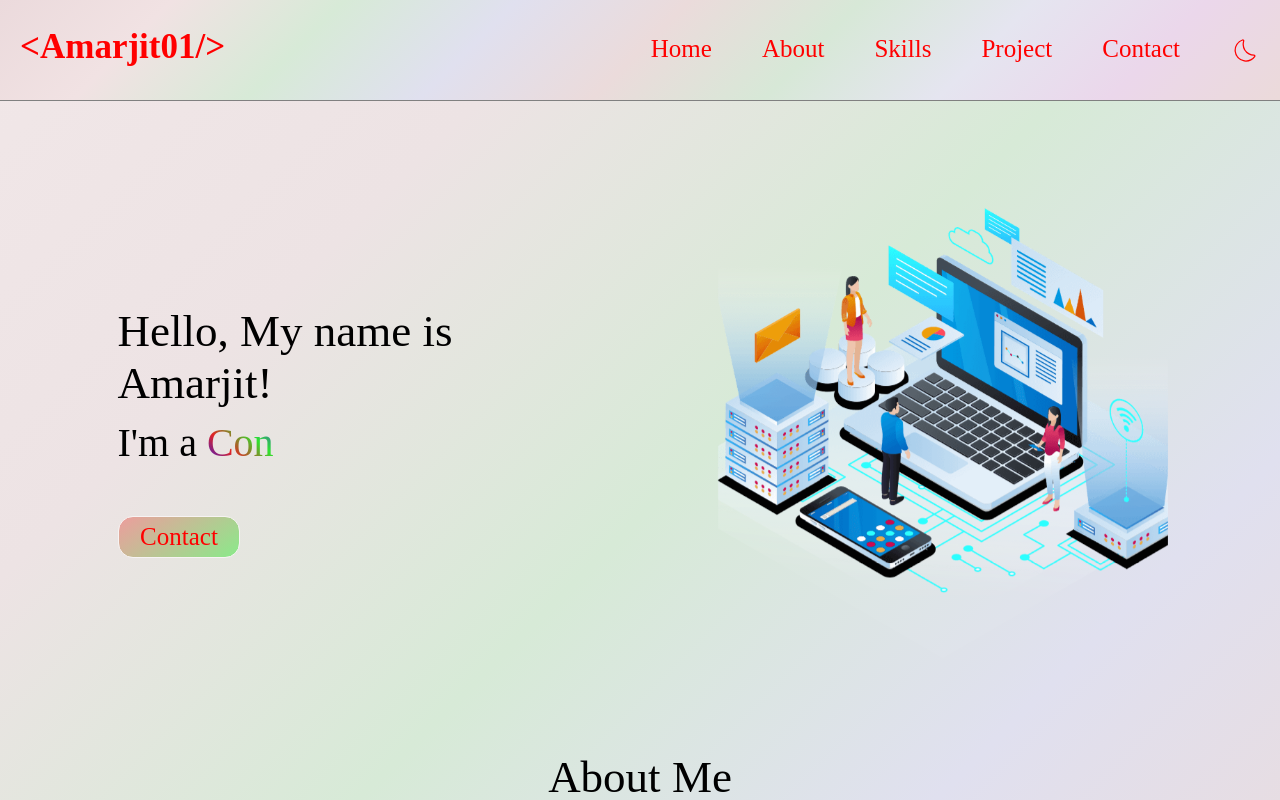
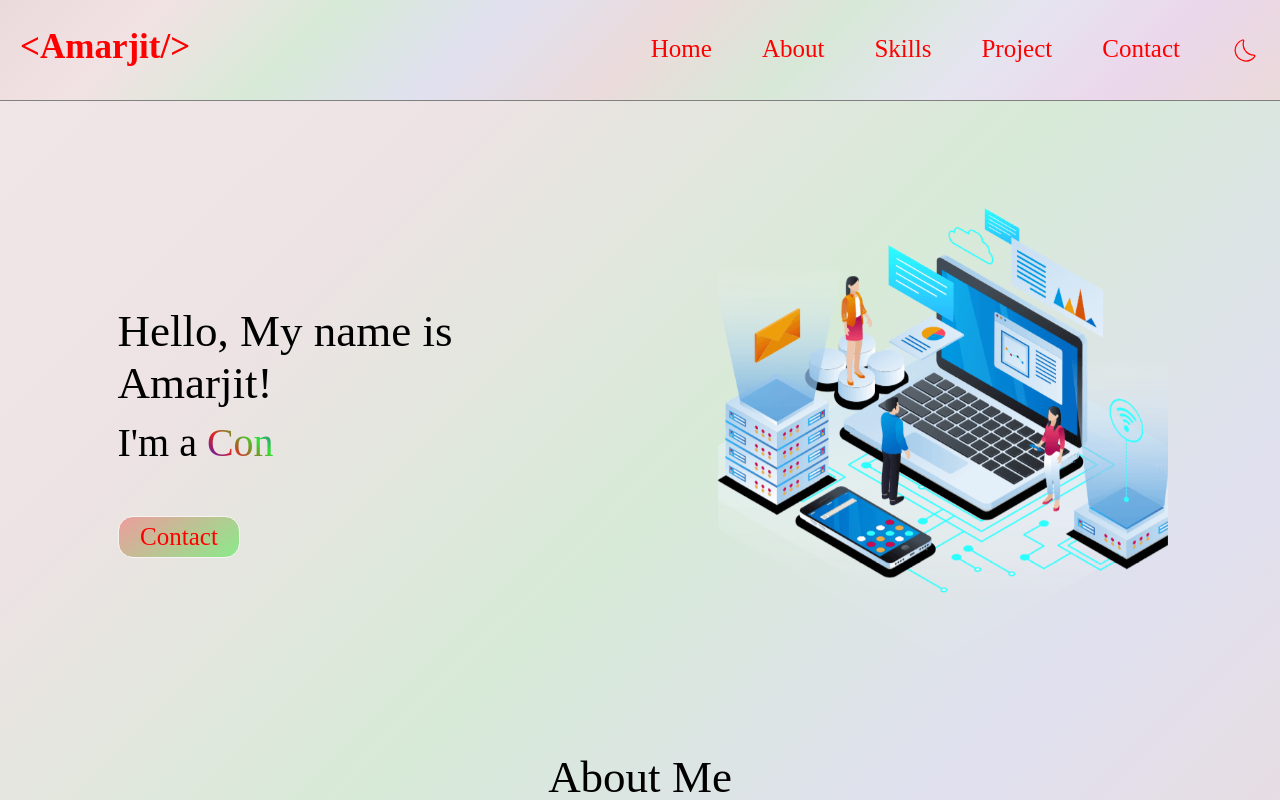
Before and after one commit to Amarjit-Gupta/Amarjit-portfolio-nextjs, a Next.js app: page / in a window 1280 px wide. Shown: the top 800 px of the page. Built offline with nearby package versions, Linux system fonts and the light colour scheme.

Commit message:
Update page.jsx

```diff
--- a/app/Header/page.jsx
+++ b/app/Header/page.jsx
@@ -15,7 +15,7 @@ const Header = ({ handleMain, main }) => {
 
     return (
         <div className={`header ${main ? "dark" : ""}`}>
-            <p className={`myname ${main ? "sp" : ""}`}>&lt;Amarjit01/&gt;</p>
+            <p className={`myname ${main ? "sp" : ""}`}>&lt;Amarjit/&gt;</p>
             <div  className={`toggle-btn ${main ? "t-btn" : ""}`} onClick={() => setMenu(!menu)}>{menu ? <RxCross1 className="toogle-btn1" /> : <RxHamburgerMenu className="toogle-btn1" />}</div>
             <div className="toogle1" onClick={handleMain}>{main ? <MdOutlineLightMode className={`tg ${main ? "sp" : ""}`} /> : <CiDark className={`tg ${main ? "sp" : ""}`} />}</div>
             <ul className={`un ${menu ? "x1" : ""} ${main ? "dark" : ""}`}>
```
